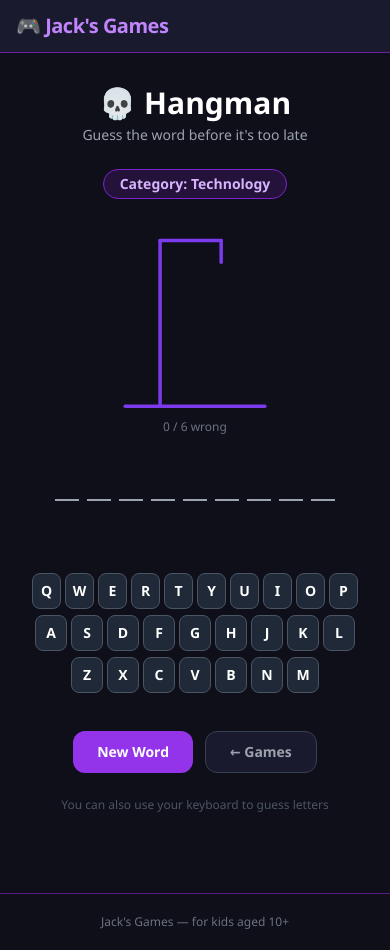
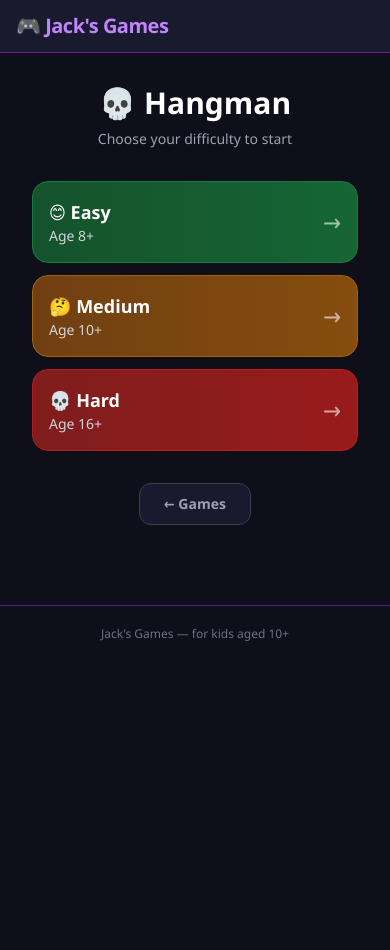
Before and after one commit to JBowmanCODE/jacks-games, a Next.js app: page /hangman in a window 390 px wide. After the commit the page ends 844 px from the top, so only its background shows below. Built offline with nearby package versions, Linux system fonts and the light colour scheme.

Commit message:
Add difficulty levels to Hangman - Easy (8+), Medium (10+), Hard (16+)

```diff
--- a/app/hangman/HangmanGame.tsx
+++ b/app/hangman/HangmanGame.tsx
@@ -2,26 +2,25 @@
 
 import { useState, useEffect, useCallback } from "react";
 import HangmanDrawing from "./HangmanDrawing";
-import { getRandomWordAndCategory } from "./words";
+import { getRandomWordAndCategory, DIFFICULTY_CONFIG, Difficulty } from "./words";
 
 const MAX_WRONG = 6;
 const ALPHABET = "abcdefghijklmnopqrstuvwxyz".split("");
 
 export default function HangmanGame() {
+  const [difficulty, setDifficulty] = useState<Difficulty>("medium");
   const [word, setWord] = useState("");
   const [category, setCategory] = useState("");
   const [guessed, setGuessed] = useState<Set<string>>(new Set());
+  const [started, setStarted] = useState(false);
 
-  const initGame = useCallback(() => {
-    const { word: w, category: c } = getRandomWordAndCategory();
+  const initGame = useCallback((diff: Difficulty) => {
+    const { word: w, category: c } = getRandomWordAndCategory(diff);
     setWord(w);
     setCategory(c);
     setGuessed(new Set());
+    setStarted(true);
   }, []);
-
-  useEffect(() => {
-    initGame();
-  }, [initGame]);
 
   const wrongGuesses = ALPHABET.filter((l) => guessed.has(l) && !word.includes(l));
   const wrongCount = wrongGuesses.length;
@@ -39,17 +38,69 @@ export default function HangmanGame() {
       const l = e.key.toLowerCase();
       if (/^[a-z]$/.test(l)) guess(l);
     }
-    window.addEventListener("keydown", handleKey);
+    if (started) window.addEventListener("keydown", handleKey);
     return () => window.removeEventListener("keydown", handleKey);
   });
 
-  if (!word) return null;
+  // Difficulty picker screen
+  if (!started) {
+    return (
+      <div className="flex flex-col items-center gap-8 px-4">
+        <div className="text-center">
+          <h1 className="mb-2 text-3xl sm:text-4xl font-extrabold text-white">💀 Hangman</h1>
+          <p className="text-gray-400 text-sm sm:text-base">Choose your difficulty to start</p>
+        </div>
+
+        <div className="w-full max-w-sm space-y-3">
+          {(["easy", "medium", "hard"] as Difficulty[]).map((d) => {
+            const cfg = DIFFICULTY_CONFIG[d];
+            const colors = {
+              easy:   "border-green-700 bg-gradient-to-r from-green-900 to-green-800 hover:from-green-800 hover:to-green-700",
+              medium: "border-yellow-700 bg-gradient-to-r from-yellow-900 to-yellow-800 hover:from-yellow-800 hover:to-yellow-700",
+              hard:   "border-red-700 bg-gradient-to-r from-red-900 to-red-800 hover:from-red-800 hover:to-red-700",
+            }[d];
+            return (
+              <button
+                key={d}
+                onClick={() => {
+                  setDifficulty(d);
+                  initGame(d);
+                }}
+                className={`w-full rounded-2xl border ${colors} p-4 sm:p-5 text-left transition-all active:scale-95`}
+              >
+                <div className="flex items-center justify-between">
+                  <div>
+                    <p className="text-lg font-bold text-white">
+                      {cfg.emoji} {cfg.label}
+                    </p>
+                    <p className="text-sm text-gray-300">{cfg.age}</p>
+                  </div>
+                  <span className="text-2xl opacity-60">→</span>
+                </div>
+              </button>
+            );
+          })}
+        </div>
+
+        <a
+          href="/"
+          className="rounded-xl border border-gray-700 bg-[#1a1a2e] px-6 py-2.5 text-sm font-semibold text-gray-400 hover:bg-gray-800 transition-colors"
+        >
+          ← Games
+        </a>
+      </div>
+    );
+  }
+
+  const cfg = DIFFICULTY_CONFIG[difficulty];
 
   return (
     <div className="flex flex-col items-center gap-6 px-4">
       <div className="text-center">
         <h1 className="mb-1 text-3xl sm:text-4xl font-extrabold text-white">💀 Hangman</h1>
-        <p className="text-sm text-gray-400">Guess the word before it&apos;s too late</p>
+        <p className="text-sm text-gray-400">
+          {cfg.emoji} {cfg.label} · {cfg.age}
+        </p>
       </div>
 
       {/* Category badge */}
@@ -83,10 +134,7 @@ export default function HangmanGame() {
           {/* Word display */}
           <div className="flex flex-wrap justify-center gap-2">
             {word.split("").map((letter, i) => (
-              <div
-                key={i}
-                className="flex flex-col items-center gap-1"
-              >
+              <div key={i} className="flex flex-col items-center gap-1">
                 <span className="text-xl sm:text-2xl font-bold text-white min-w-[1.5rem] text-center">
                   {guessed.has(letter) ? letter.toUpperCase() : " "}
                 </span>
@@ -133,12 +181,18 @@ export default function HangmanGame() {
       </div>
 
       {/* Actions */}
-      <div className="flex gap-3 mt-2">
+      <div className="flex flex-wrap justify-center gap-3 mt-2">
         <button
-          onClick={initGame}
+          onClick={() => initGame(difficulty)}
           className="rounded-xl bg-purple-600 px-6 py-2.5 text-sm font-bold text-white hover:bg-purple-500 transition-colors"
         >
           New Word
+        </button>
+        <button
+          onClick={() => setStarted(false)}
+          className="rounded-xl border border-gray-600 bg-[#1a1a2e] px-6 py-2.5 text-sm font-semibold text-gray-300 hover:bg-gray-800 transition-colors"
+        >
+          Change Difficulty
         </button>
         <a
           href="/"
--- a/app/hangman/words.ts
+++ b/app/hangman/words.ts
@@ -1,17 +1,114 @@
+export type Difficulty = "easy" | "medium" | "hard";
+
 export type Category = {
   name: string;
   words: string[];
 };
 
-export const CATEGORIES: Category[] = [
+export type DifficultyConfig = {
+  label: string;
+  age: string;
+  emoji: string;
+  categories: Category[];
+};
+
+const EASY_CATEGORIES: Category[] = [
+  {
+    name: "Animals",
+    words: [
+      "cat", "dog", "fish", "bird", "frog", "bear", "lion", "duck",
+      "cow", "pig", "hen", "fox", "owl", "bee", "ant", "bat",
+      "crab", "deer", "goat", "wolf",
+    ],
+  },
+  {
+    name: "Food",
+    words: [
+      "cake", "milk", "egg", "rice", "soup", "bread", "apple", "grape",
+      "lemon", "mango", "pizza", "chips", "pasta", "beans", "corn",
+      "pear", "plum", "lime", "peach", "melon",
+    ],
+  },
+  {
+    name: "Colours",
+    words: [
+      "red", "blue", "pink", "green", "gold", "grey", "brown",
+      "black", "white", "cream", "peach", "lilac", "coral",
+    ],
+  },
+  {
+    name: "Things Around You",
+    words: [
+      "book", "door", "ball", "tree", "star", "moon", "sun", "rain",
+      "snow", "wind", "fire", "rock", "leaf", "seed", "road",
+      "lamp", "sock", "coat", "bell", "drum",
+    ],
+  },
+  {
+    name: "Actions",
+    words: [
+      "jump", "swim", "play", "read", "sing", "draw", "walk", "run",
+      "skip", "kick", "clap", "wave", "wink", "bake", "ride",
+    ],
+  },
+];
+
+const MEDIUM_CATEGORIES: Category[] = [
+  {
+    name: "Nature",
+    words: [
+      "forest", "island", "desert", "glacier", "canyon", "meadow",
+      "swamp", "jungle", "valley", "crater", "geyser", "lagoon",
+      "marsh", "tundra", "delta", "dune", "cliff", "ridge", "plain",
+    ],
+  },
+  {
+    name: "Animals",
+    words: [
+      "dolphin", "penguin", "giraffe", "leopard", "gorilla", "hamster",
+      "lobster", "octopus", "panther", "peacock", "pelican", "piranha",
+      "raccoon", "sparrow", "vulture", "walrus", "weasel", "zebra",
+      "cheetah", "platypus",
+    ],
+  },
+  {
+    name: "School",
+    words: [
+      "science", "history", "english", "maths", "biology", "library",
+      "student", "teacher", "homework", "project", "lesson", "pencil",
+      "compass", "calendar", "diagram", "equation", "grammar", "chapter",
+      "results", "subject",
+    ],
+  },
+  {
+    name: "Places",
+    words: [
+      "castle", "museum", "stadium", "airport", "harbour", "village",
+      "market", "factory", "bridge", "temple", "palace", "prison",
+      "theatre", "church", "station", "garden", "orchard", "bakery",
+      "hospital", "cottage",
+    ],
+  },
+  {
+    name: "Sports & Hobbies",
+    words: [
+      "cricket", "tennis", "hockey", "cycling", "fishing", "camping",
+      "surfing", "dancing", "cooking", "drawing", "knitting", "skating",
+      "bowling", "boxing", "diving", "fencing", "rowing", "hiking",
+      "archery", "climbing",
+    ],
+  },
+];
+
+const HARD_CATEGORIES: Category[] = [
   {
     name: "Science",
     words: [
       "photosynthesis", "mitochondria", "electromagnetic", "chromosome",
       "metamorphosis", "equilibrium", "precipitation", "thermodynamics",
       "hypothesis", "gravitational", "radioactive", "biodiversity",
-      "condensation", "acceleration", "evaporation", "photon",
-      "nucleus", "neutron", "ecosystem", "catalyst",
+      "condensation", "acceleration", "evaporation", "nucleus",
+      "ecosystem", "catalyst", "diffraction", "covalent",
     ],
   },
   {
@@ -19,29 +116,29 @@ export const CATEGORIES: Category[] = [
     words: [
       "mediterranean", "archipelago", "equatorial", "peninsula",
       "hemisphere", "topography", "subtropical", "tectonic",
-      "stratosphere", "longitude", "latitude", "volcano",
-      "earthquake", "tsunami", "monsoon", "savannah",
-      "troposphere", "estuary", "tributary", "meander",
+      "stratosphere", "longitude", "latitude", "troposphere",
+      "estuary", "tributary", "meander", "lithosphere",
+      "isthmus", "atoll", "escarpment", "permafrost",
     ],
   },
   {
     name: "History",
     words: [
-      "renaissance", "imperialism", "democracy", "civilization",
-      "parliament", "sovereignty", "confederation", "constitution",
-      "industrialization", "colonialism", "oppression", "monarchy",
-      "revolution", "reformation", "persecution", "nationalism",
-      "feudalism", "aristocracy", "reformation", "enlightenment",
+      "renaissance", "imperialism", "sovereignty", "confederation",
+      "constitution", "industrialization", "colonialism", "monarchy",
+      "reformation", "persecution", "nationalism", "feudalism",
+      "aristocracy", "enlightenment", "totalitarian", "suffragette",
+      "abolitionist", "mercantilism", "inquisition", "annexation",
     ],
   },
   {
     name: "Literature",
     words: [
       "protagonist", "antagonist", "soliloquy", "allegory",
-      "foreshadowing", "metaphor", "narrative", "rhetorical",
-      "symbolism", "monologue", "omniscient", "dystopian",
-      "satire", "paradox", "irony", "hyperbole",
-      "alliteration", "onomatopoeia", "euphemism", "denouement",
+      "foreshadowing", "rhetorical", "symbolism", "omniscient",
+      "dystopian", "onomatopoeia", "euphemism", "denouement",
+      "alliteration", "juxtaposition", "catharsis", "hubris",
+      "anachronism", "bildungsroman", "metafiction", "unreliable",
     ],
   },
   {
@@ -50,26 +147,49 @@ export const CATEGORIES: Category[] = [
       "serendipity", "ephemeral", "melancholy", "labyrinth",
       "pandemonium", "cacophony", "dilapidated", "flamboyant",
       "nonchalant", "exhilaration", "perseverance", "catastrophic",
-      "philosophical", "phenomenal", "magnificent", "ambiguous",
-      "sophisticated", "eloquent", "inevitable", "clandestine",
-      "precarious", "tenacious", "voracious", "juxtaposition",
-      "omnipotent", "oblivious", "meticulous", "erroneous",
+      "philosophical", "clandestine", "precarious", "tenacious",
+      "voracious", "meticulous", "erroneous", "superfluous",
     ],
   },
   {
     name: "Technology",
     words: [
-      "algorithm", "encryption", "bandwidth", "database",
-      "artificial", "cybersecurity", "blockchain", "processor",
-      "microchip", "semiconductor", "biometric", "protocol",
-      "interface", "neural", "quantum", "firmware",
-      "repository", "framework", "compiler", "recursion",
+      "algorithm", "encryption", "cybersecurity", "blockchain",
+      "semiconductor", "biometric", "protocol", "firmware",
+      "repository", "compiler", "recursion", "abstraction",
+      "bandwidth", "virtualisation", "cryptography", "heuristic",
+      "parallelism", "refactoring", "middleware", "containerisation",
     ],
   },
 ];
 
-export function getRandomWordAndCategory(): { word: string; category: string } {
-  const cat = CATEGORIES[Math.floor(Math.random() * CATEGORIES.length)];
+export const DIFFICULTY_CONFIG: Record<Difficulty, DifficultyConfig> = {
+  easy: {
+    label: "Easy",
+    age: "Age 8+",
+    emoji: "😊",
+    categories: EASY_CATEGORIES,
+  },
+  medium: {
+    label: "Medium",
+    age: "Age 10+",
+    emoji: "🤔",
+    categories: MEDIUM_CATEGORIES,
+  },
+  hard: {
+    label: "Hard",
+    age: "Age 16+",
+    emoji: "💀",
+    categories: HARD_CATEGORIES,
+  },
+};
+
+export function getRandomWordAndCategory(difficulty: Difficulty): {
+  word: string;
+  category: string;
+} {
+  const categories = DIFFICULTY_CONFIG[difficulty].categories;
+  const cat = categories[Math.floor(Math.random() * categories.length)];
   const word = cat.words[Math.floor(Math.random() * cat.words.length)];
   return { word, category: cat.name };
 }
```
